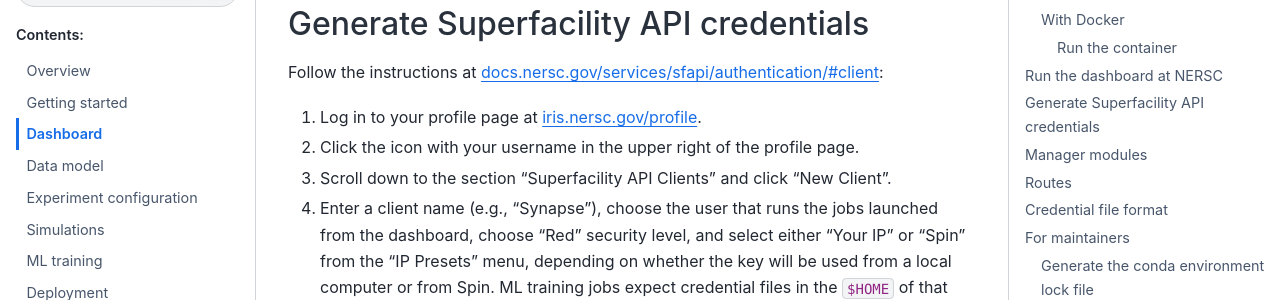
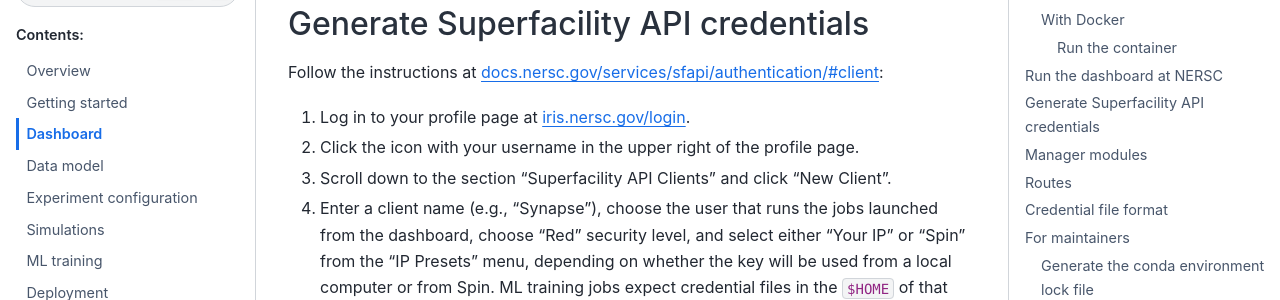
Before and after one commit to BLAST-AI-ML/synapse, a Sphinx documentation site: the page built from docs/source/dashboard.md, in a window 1280 px wide and 900 px high, scrolled down 3101 px. Shown: the part 153-453 px from the top of the window. Built offline with Sphinx 7.4.7 and the Sphinx Book theme 1.1.4, drawn with Linux system fonts in a browser that asks for light colours.

Commit message:
Fix link to Iris login page (#473)

```diff
--- a/docs/source/dashboard.md
+++ b/docs/source/dashboard.md
@@ -193,7 +193,7 @@ You need to upload valid Superfacility API credentials before you can launch sim
 
 Follow the instructions at [docs.nersc.gov/services/sfapi/authentication/#client](https://docs.nersc.gov/services/sfapi/authentication/#client):
 
-1. Log in to your profile page at [iris.nersc.gov/profile](https://iris.nersc.gov/profile).
+1. Log in to your profile page at [iris.nersc.gov/login](https://iris.nersc.gov/login).
 
 2. Click the icon with your username in the upper right of the profile page.
 
```
